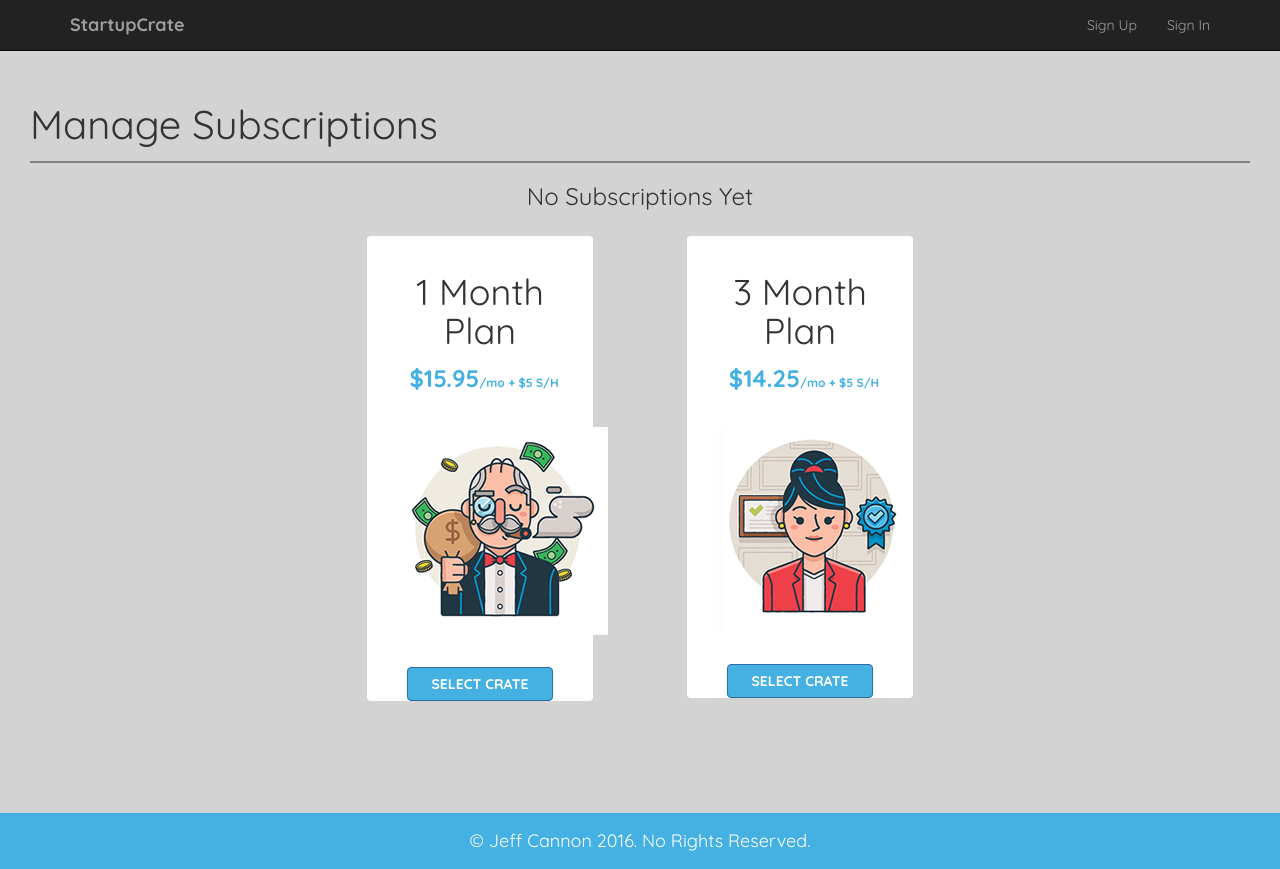
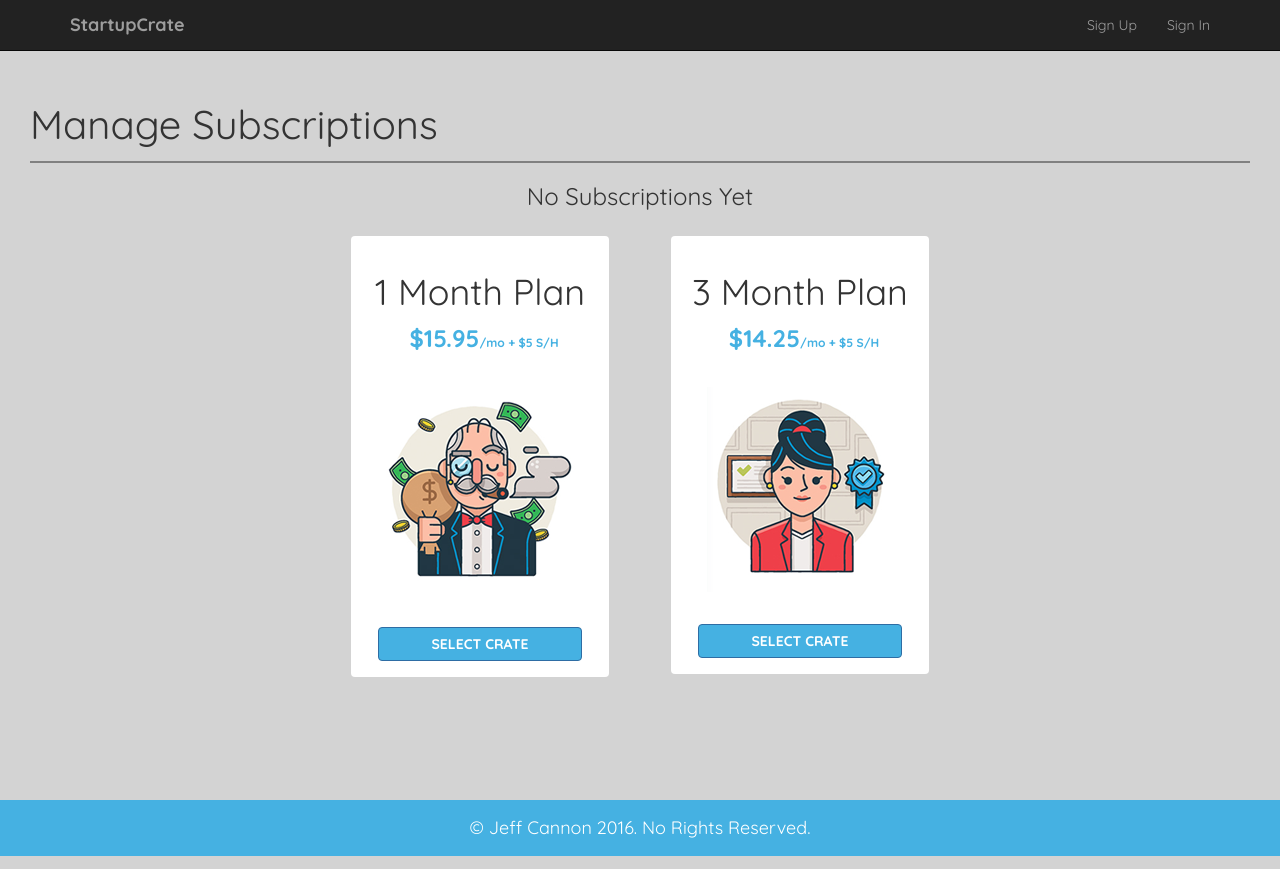
Before and after one commit to jcan37/startupcrate, a Django app: template app/templates/app/subscriptions.html in a window 1280 px wide. Run offline with Django 3.2, Linux system fonts and the light colour scheme; the template is opened without the code that fills it, so the values that code supplies are empty; some libraries are stand-ins or nearby versions.

Commit message:
Found a bug in subscription layout

```diff
--- a/app/templates/app/subscriptions.html
+++ b/app/templates/app/subscriptions.html
@@ -55,6 +55,12 @@
         .wide-input {
             width: 100%;
             margin: 8px 0;
+        }
+        .crate-card {
+            margin: 16px;
+            padding: 16px;
+            background: white;
+            border-radius: 4px;
         }
         .crate-img {
             margin: 32px 0;
@@ -186,7 +192,7 @@
         {% else %}
             <h3>No Subscriptions Yet</h3>
             <div class="col-xs-offset-0 col-xs-12 col-sm-offset-3 col-sm-3">
-                <div class="subscription-card">
+                <div class="crate-card">
                     <h1>1 Month Plan</h1>
                     <div class="crate-price">
                         <span class="value">$15.95</span><span class="units">/mo + $5 S/H</span>
@@ -196,7 +202,7 @@
                 </div>
             </div>
             <div class="col-xs-offset-0 col-xs-12 col-sm-offset-0 col-sm-3">
-                <div class="subscription-card">
+                <div class="crate-card">
                     <h1>3 Month Plan</h1>
                     <div class="crate-price">
                         <span class="value" id="days">$14.25</span><span class="units">/mo + $5 S/H</span>
```
